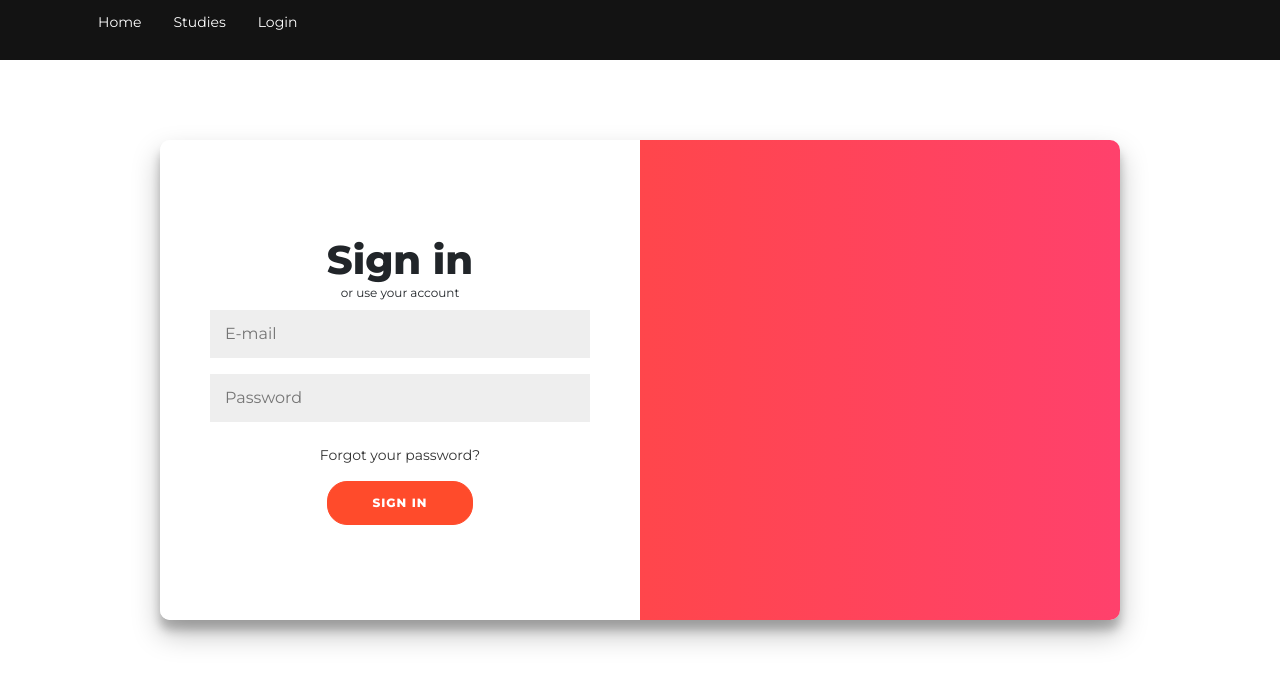
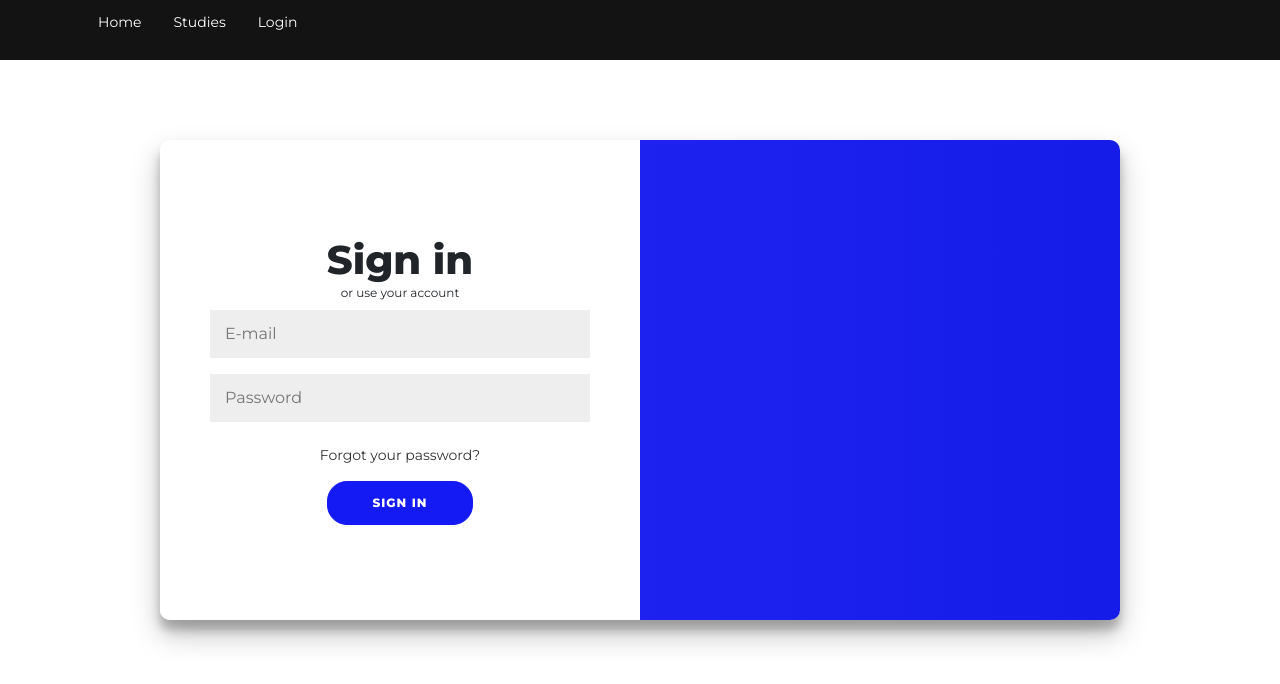
Before and after one commit to lgil019/Sensor-Data-Visualization, a React (Create React App) app in the folder koios-web/: page / in a window 1280 px wide. Shown: the top 684 px of the page. Built offline with nearby package versions, Linux system fonts and the light colour scheme.

Commit message:
study/survey list changes
alignment to left for names, User respository password to hashpassword.

```diff
--- a/koios-web/src/index.css
+++ b/koios-web/src/index.css
@@ -17,7 +17,7 @@ form {
   flex-direction: column;
   padding: 0 50px;
   height: 100%;
-  text-align: center; }
+  text-align: left; }
 
 input {
   background-color: #eee;
@@ -57,8 +57,8 @@ a {
 
 .login-button {
   border-radius: 20px !important;
-  border: 1px solid #FF4B2B;
-  background-color: #FF4B2B;
+  border: 1px solid #131af4;
+  background-color: #131af4;
   color: #FFFFFF;
   font-size: 12px;
   font-weight: bold;
@@ -139,9 +139,9 @@ a {
     z-index: 5; } }
 
 .overlay {
-  background: #FF416C;
-  background: -webkit-linear-gradient(to right, #FF4B2B, #FF416C);
-  background: linear-gradient(to right, #FF4B2B, #FF416C);
+  background: #4332c1;
+  background: -webkit-linear-gradient(to right, #2828f7, #151ce7);
+  background: linear-gradient(to right, #2828f7, #151ce7);
   background-repeat: no-repeat;
   background-size: cover;
   background-position: 0 0;
--- a/koios-web/src/pages/study/Study.js
+++ b/koios-web/src/pages/study/Study.js
@@ -1,7 +1,7 @@
 import React, {useState, useEffect} from "react";
-import {useParams, Link} from "react-router-dom";
+import {Navigate, useNavigate, useParams, Link} from "react-router-dom";
 import axios from 'axios';
-import { Container } from 'react-bootstrap';
+import { Container, Table, Button } from 'react-bootstrap';
 
 /**
  * Displays the contents of the study within the koios database.
@@ -48,7 +48,7 @@ export default function Study() {
     }, []);
 
     return (
-        <Container>
+        <div className="container">
             <div className="row">
                 <div className="col-md-6-offset-md-3 border rounded p-4 mt-2 shadow">
                     <h2 className="text-center m-4">View Study</h2>
@@ -58,19 +58,19 @@ export default function Study() {
                             Details of study id: {study.id}
                             <ul className="list-group list-group-flush">
                                 <li className="list-group-item">
-                                    <b>Study Name:</b>
+                                    <b>Study Name: </b>
                                     {study.name}
                                 </li>
                                 <li className="list-group-item">
-                                    <b>Organization:</b>
+                                    <b>Organization: </b>
                                     {study.organization}
                                 </li>
                                 <li className="list-group-item">
-                                    <b>Description:</b>
+                                    <b>Description: </b>
                                     {study.description}
                                 </li>
                                 <li className="list-group-item">
-                                    <b>Created By:</b>
+                                    <b>Created By: </b>
                                     {study.createdBy}
                                 </li>
                             </ul>
@@ -79,6 +79,6 @@ export default function Study() {
                     <Link className="btn btn-primary my-2" to={`/study/studylist`}>Back</Link>
                 </div>
             </div>
-        </Container>
+        </div>
     );
 }
--- a/koios-web/src/pages/study/StudyList.js
+++ b/koios-web/src/pages/study/StudyList.js
@@ -67,7 +67,7 @@ export default function StudyList() {
                         <th key={index}>
                             {index + 1}
                         </th>
-                        <td>{study.name}</td>
+                        <td align = "left"> {study.name}</td>
                         <td>{study.organization}</td>
                         <td>{study.creationTime}</td>
                         <td>{study.state}</td>
--- a/koios-web/src/pages/study/surveys/SurveyList.js
+++ b/koios-web/src/pages/study/surveys/SurveyList.js
@@ -56,7 +56,6 @@ export default function SurveyList() {
                     <tr>
                         <th>Id</th>
                         <th>Name</th>
-                        <th>Description</th>
                         <th>Start Date</th>
                         <th>End Date</th>
                     </tr>
@@ -67,8 +66,7 @@ export default function SurveyList() {
                         <th key={index}>
                             {index + 1}
                         </th>
-                        <td>{survey.name}</td>
-                        <td>{survey.description}</td>
+                        <td align = "left">{survey.name}</td>
                         <td>{survey.start_time}</td>
                         <td>{survey.end_time}</td>
                         <td>
--- a/koios-web/src/sass/base/_base.scss
+++ b/koios-web/src/sass/base/_base.scss
@@ -15,7 +15,7 @@ form {
 	flex-direction: column;
 	padding: 0 50px;
 	height: 100%;
-	text-align: center;
+	text-align: left;
 }
 
 input {
```
Also changed, not shown: 2 other files (tests, documents, lock files or other folders).
